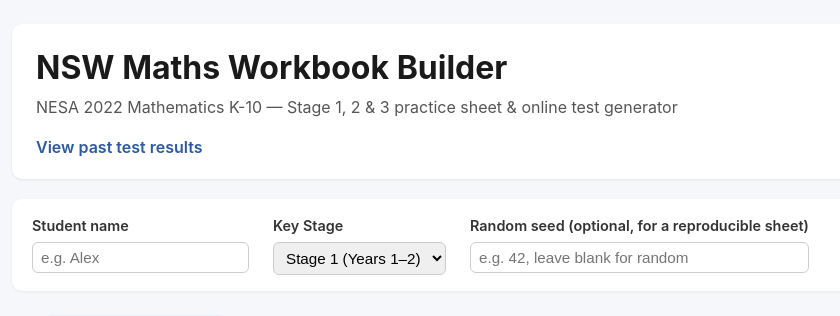
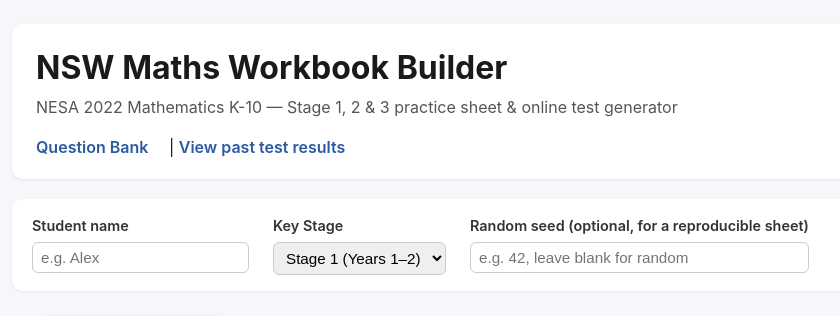
Before and after one commit to phrayze/workbook-maths, a Flask app: page / in a window 1280 px wide. Shown: the top 316 px of the page, without its empty margins (148-988 px from the left). Run offline with Flask 3, Linux system fonts and the light colour scheme.

Commit message:
Add a web-based Question Bank editor (/bank)
A form at /bank for creating brand-new question_bank_data.yaml topics
without hand-editing YAML: pick a Practice Area and difficulty from
dropdowns, fill in prompt/solution/answer, submit. The new topic is
immediately available in the picker - no app restart needed.

- generator.py/question_bank.py: refactored the one-shot "merge custom
  topics in" loops (run once at import time) into reusable
  register_custom_topics() functions, plus a new
  generator.reload_custom_topic_bank() that re-reads
  question_bank_data.yaml into the existing CUSTOM_TOPIC_BANK dict in
  place. app.py calls both after a successful /bank/add.
- The new topic is appended as a fresh YAML block at the end of the
  file (via yaml.safe_dump, so LaTeX-heavy prompt/solution text is
  escaped correctly) rather than parsing and rewriting the whole file -
  existing topics and their hand-written comments are untouched.
  Scoped to creating new topics only; adding more questions to one
  afterwards is still a direct YAML edit (documented inline and in the
  README).
- Verified end-to-end: submitted a topic with colons/dollar
  signs/backslashes in the prompt through the live form, confirmed the
  appended YAML parses correctly, the topic is immediately buildable,
  and the PDF compiles.

Co-Authored-By: Claude Sonnet 5 <noreply@anthropic.com>

```diff
--- a/app.py
+++ b/app.py
@@ -1,4 +1,5 @@
 import os
+import re
 import traceback
 from typing import Any, Dict, List
 
@@ -6,6 +7,7 @@ import yaml
 from flask import Flask, jsonify, redirect, render_template, request, send_file, url_for
 
 from build_workbook import build_pdf
+import generator
 from generator import QuestionBank, build_question_for_topic
 from mcq_utils import build_mcq_set
 import question_bank
@@ -257,5 +259,115 @@ def history():
     return render_template("history.html", entries=entries, student=student or "")
 
 
+_BANK_FILE_FALLBACK_HEADER = (
+    "# ==============================================================================\n"
+    "# User-extensible question bank\n"
+    "# ==============================================================================\n"
+    "# See README.md's \"Extending the Question Bank\" section for the full format\n"
+    "# (exact vs generate entries, safe eval, str.format() escaping).\n"
+    "# ==============================================================================\n\n"
+    "topics:\n"
+)
+
+
+def _bank_topic_summary() -> List[Dict[str, Any]]:
+    """One row per CUSTOM_TOPIC_BANK topic, for the /bank listing: its
+    practice area and, per difficulty tier, how many exact/generate entries
+    it has."""
+    rows = []
+    for topic, data in sorted(generator.CUSTOM_TOPIC_BANK.items()):
+        tiers = {}
+        for diff, tier in (data.get("bank") or {}).items():
+            tiers[diff] = {
+                "exact": len(tier.get("exact") or []),
+                "generate": len(tier.get("generate") or []),
+            }
+        rows.append({
+            "topic": topic,
+            "practice_area": data.get("practice_area", "General Quiz"),
+            "tiers": tiers,
+        })
+    return rows
+
+
+@app.route("/bank", methods=["GET"])
+def bank():
+    return render_template(
+        "bank.html",
+        topics=_bank_topic_summary(),
+        areas=question_bank.PRACTICE_AREA_ORDER,
+        added=request.args.get("added"),
+        error=request.args.get("error"),
+    )
+
+
+@app.route("/bank/add", methods=["POST"])
+def bank_add():
+    form = request.form
+    raw_name = (form.get("topic_name") or "").strip()
+    practice_area = (form.get("practice_area") or "").strip()
+    difficulty = (form.get("difficulty") or "medium").strip().lower()
+    outcome_code = (form.get("outcome_code") or "").strip()
+    outcome_stage_raw = (form.get("outcome_stage") or "").strip()
+    prompt = (form.get("prompt") or "").strip()
+    solution = (form.get("solution") or "").strip()
+    answer_value = (form.get("answer_value") or "").strip()
+
+    slug = re.sub(r"[^a-z0-9_]+", "_", raw_name.lower()).strip("_")
+
+    error = None
+    if not raw_name or not slug:
+        error = "Topic name is required."
+    elif difficulty not in ("easy", "medium", "hard", "genius"):
+        error = "Difficulty must be easy, medium, hard, or genius."
+    elif not practice_area:
+        error = "Practice area is required."
+    elif not prompt or not solution or not answer_value:
+        error = "Prompt, solution, and answer are all required."
+    elif slug in generator.TOPIC_GENERATORS and slug not in generator.CUSTOM_TOPIC_BANK:
+        error = f"'{slug}' is already a built-in topic name - pick a different name."
+    elif slug in generator.CUSTOM_TOPIC_BANK:
+        error = (
+            f"'{slug}' already exists in question_bank_data.yaml - this form only creates brand-new "
+            f"topics. Add more questions to an existing topic by editing that file directly."
+        )
+
+    if error:
+        return redirect(url_for("bank", error=error))
+
+    new_topic: Dict[str, Any] = {
+        "practice_area": practice_area,
+        "default_count": 3,
+        "bank": {
+            difficulty: {
+                "exact": [
+                    {"prompt": prompt, "solution": solution, "answer_value": answer_value}
+                ]
+            }
+        },
+    }
+    if outcome_code:
+        try:
+            outcome_stage = int(outcome_stage_raw)
+        except ValueError:
+            outcome_stage = 2
+        new_topic["outcomes"] = {difficulty: {"code": outcome_code, "stage": outcome_stage}}
+
+    block = yaml.safe_dump({slug: new_topic}, sort_keys=False, allow_unicode=True, default_flow_style=False)
+    indented = "\n".join(("  " + line if line.strip() else line) for line in block.splitlines())
+
+    if not os.path.exists(generator.QUESTION_BANK_DATA_PATH):
+        with open(generator.QUESTION_BANK_DATA_PATH, "w", encoding="utf-8") as f:
+            f.write(_BANK_FILE_FALLBACK_HEADER)
+
+    with open(generator.QUESTION_BANK_DATA_PATH, "a", encoding="utf-8") as f:
+        f.write("\n" + indented + "\n")
+
+    generator.reload_custom_topic_bank()
+    question_bank.register_custom_topics()
+
+    return redirect(url_for("bank", added=slug))
+
+
 if __name__ == "__main__":
     app.run(host="127.0.0.1", port=5000, debug=True)
--- a/generator.py
+++ b/generator.py
@@ -499,12 +499,14 @@ def _safe_eval(expr: str, context: Dict[str, Any]) -> Any:
     return eval(expr, {"__builtins__": {}}, namespace)  # noqa: S307 - restricted namespace, trusted file (see module docstring above)
 
 
+QUESTION_BANK_DATA_PATH = os.path.join(os.path.dirname(__file__), "question_bank_data.yaml")
+
+
 def _load_question_bank_data() -> Dict[str, Dict[str, Any]]:
-    path = os.path.join(os.path.dirname(__file__), "question_bank_data.yaml")
-    if not os.path.exists(path):
+    if not os.path.exists(QUESTION_BANK_DATA_PATH):
         return {}
     try:
-        with open(path, "r", encoding="utf-8") as f:
+        with open(QUESTION_BANK_DATA_PATH, "r", encoding="utf-8") as f:
             data = yaml.safe_load(f) or {}
     except yaml.YAMLError as e:
         print(f"Warning: Could not parse question_bank_data.yaml: {e}")
@@ -513,6 +515,27 @@ def _load_question_bank_data() -> Dict[str, Dict[str, Any]]:
 
 
 CUSTOM_TOPIC_BANK: Dict[str, Dict[str, Any]] = _load_question_bank_data()
+
+
+def register_custom_topics() -> None:
+    """Registers every CUSTOM_TOPIC_BANK key into TOPIC_GENERATORS (a
+    built-in Python generator always wins on a name clash - see
+    generate_from_bank's docstring). Called once at import time below, and
+    again by reload_custom_topic_bank() after the bank file changes."""
+    for _topic_name in CUSTOM_TOPIC_BANK:
+        TOPIC_GENERATORS.setdefault(_topic_name, "generate_from_bank")
+
+
+def reload_custom_topic_bank() -> None:
+    """Re-reads question_bank_data.yaml into the existing CUSTOM_TOPIC_BANK
+    dict in place (so any module that imported CUSTOM_TOPIC_BANK directly,
+    e.g. question_bank.py, sees the update too) and registers any newly
+    added topic. Lets the web app's bank editor (app.py's /bank routes) add
+    a topic without restarting the Flask process."""
+    fresh = _load_question_bank_data()
+    CUSTOM_TOPIC_BANK.clear()
+    CUSTOM_TOPIC_BANK.update(fresh)
+    register_custom_topics()
 
 
 class QuestionBank:
@@ -1881,8 +1904,7 @@ TOPIC_GENERATORS = {
 # built-in topic above - but a built-in Python generator always wins if a
 # bank topic happens to reuse an existing topic name, so this never silently
 # shadows the hand-written generators.
-for _bank_topic_name in CUSTOM_TOPIC_BANK:
-    TOPIC_GENERATORS.setdefault(_bank_topic_name, "generate_from_bank")
+register_custom_topics()
 
 
 def build_question_for_topic(
--- a/question_bank.py
+++ b/question_bank.py
@@ -39,14 +39,21 @@ PRACTICE_AREA_ORDER: List[str] = [
 # question_bank_data.yaml topics (see generator.py) join the same catalogue
 # the web picker reads from - a topic already defined above always wins, so
 # a bank file can never silently override a built-in topic's UI metadata.
-for _topic_name, _bank_topic in CUSTOM_TOPIC_BANK.items():
-    TOPIC_CATALOGUE.setdefault(_topic_name, {
-        "practice_area": _bank_topic.get("practice_area", "General Quiz"),
-        "layout_hint": _bank_topic.get("layout_hint", "list"),
-        "default_count": _bank_topic.get("default_count", 3),
-    })
-    if TOPIC_CATALOGUE[_topic_name]["practice_area"] not in PRACTICE_AREA_ORDER:
-        PRACTICE_AREA_ORDER.append(TOPIC_CATALOGUE[_topic_name]["practice_area"])
+def register_custom_topics() -> None:
+    """Merges CUSTOM_TOPIC_BANK into TOPIC_CATALOGUE/PRACTICE_AREA_ORDER.
+    Called once at import time below, and again after app.py's /bank editor
+    adds a new topic and calls generator.reload_custom_topic_bank()."""
+    for _topic_name, _bank_topic in CUSTOM_TOPIC_BANK.items():
+        TOPIC_CATALOGUE.setdefault(_topic_name, {
+            "practice_area": _bank_topic.get("practice_area", "General Quiz"),
+            "layout_hint": _bank_topic.get("layout_hint", "list"),
+            "default_count": _bank_topic.get("default_count", 3),
+        })
+        if TOPIC_CATALOGUE[_topic_name]["practice_area"] not in PRACTICE_AREA_ORDER:
+            PRACTICE_AREA_ORDER.append(TOPIC_CATALOGUE[_topic_name]["practice_area"])
+
+
+register_custom_topics()
 
 STAGE_DEFAULT_DIFFICULTY: Dict[int, str] = {1: "easy", 2: "medium", 3: "hard"}
 
--- a/static/style.css
+++ b/static/style.css
@@ -30,6 +30,11 @@ header nav a:hover { text-decoration: underline; }
 .banner-error { background: #fdecea; border: 1px solid #f5c6cb; color: #7a1f1f; }
 .banner-suggestion { background: #fff8e1; border: 1px solid #ffe08a; color: #6b5300; }
 .banner-suggestion ul { margin: 0.5rem 0; }
+.banner-success { background: #eafaea; border: 1px solid #b7e4b7; color: #1a5c1a; }
+
+.bank-table { width: 100%; border-collapse: collapse; margin: 0.5rem 0 1rem; font-size: 0.9rem; }
+.bank-table th, .bank-table td { text-align: left; padding: 0.5rem 0.7rem; border-bottom: 1px solid #eee; }
+.bank-table th { color: #555; font-weight: 700; }
 
 .global-options {
   display: flex;
--- a/templates/history.html
+++ b/templates/history.html
@@ -8,7 +8,7 @@
 <body>
   <header>
     <h1>Past Online Test Results</h1>
-    <nav><a href="{{ url_for('index') }}">Back to picker</a></nav>
+    <nav><a href="{{ url_for('index') }}">Back to picker</a> | <a href="{{ url_for('bank') }}">Question Bank</a></nav>
   </header>
 
   <form method="get" action="{{ url_for('history') }}" class="filter-form">
--- a/templates/index.html
+++ b/templates/index.html
@@ -9,7 +9,7 @@
   <header>
     <h1>NSW Maths Workbook Builder</h1>
     <p class="subtitle">NESA 2022 Mathematics K-10 &mdash; Stage 1, 2 &amp; 3 practice sheet &amp; online test generator</p>
-    <nav><a href="{{ url_for('history') }}">View past test results</a></nav>
+    <nav><a href="{{ url_for('bank') }}">Question Bank</a> | <a href="{{ url_for('history') }}">View past test results</a></nav>
   </header>
 
   {% if error %}
```
Also changed, not shown: templates/bank.html (added, +108 -0 lines), README.md.
